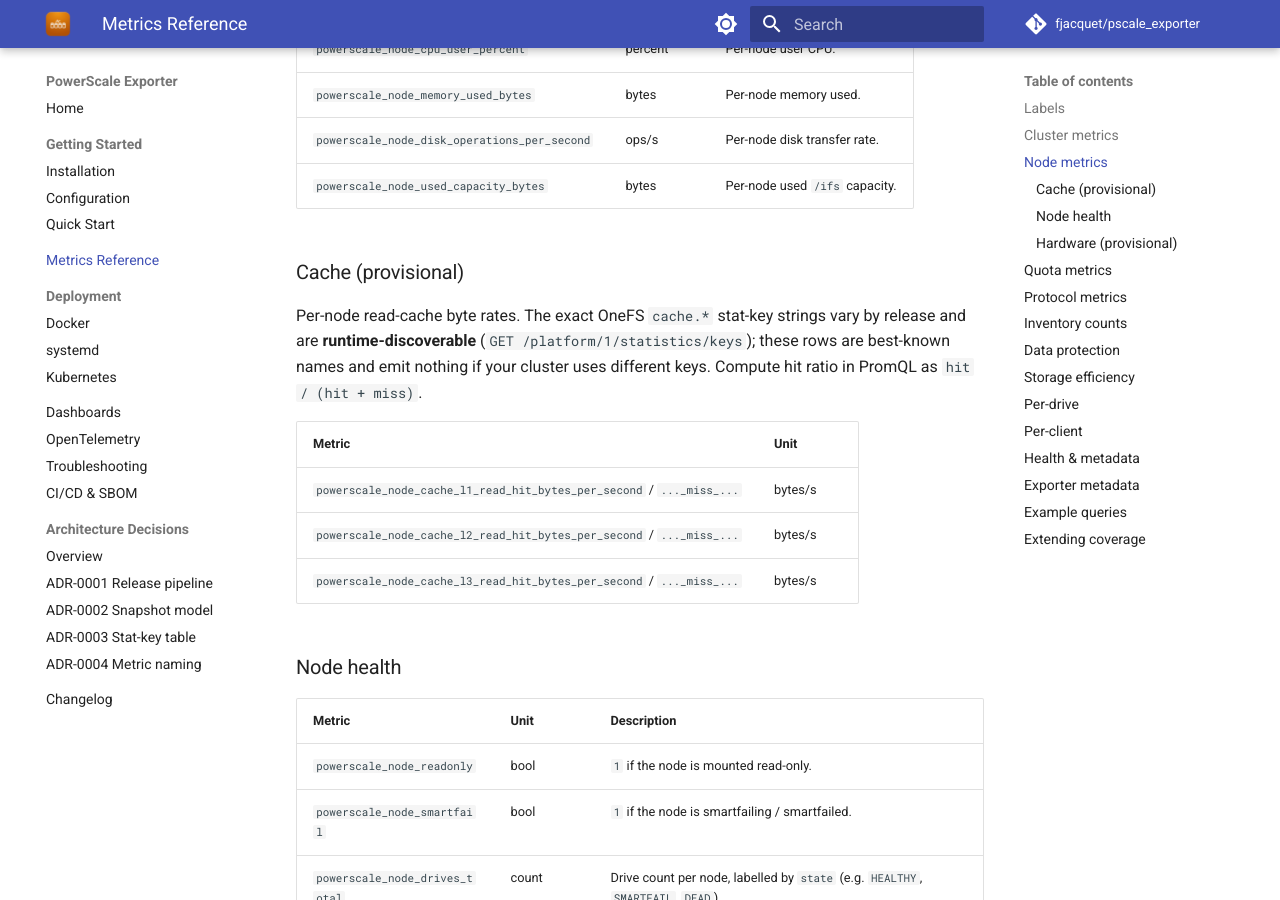
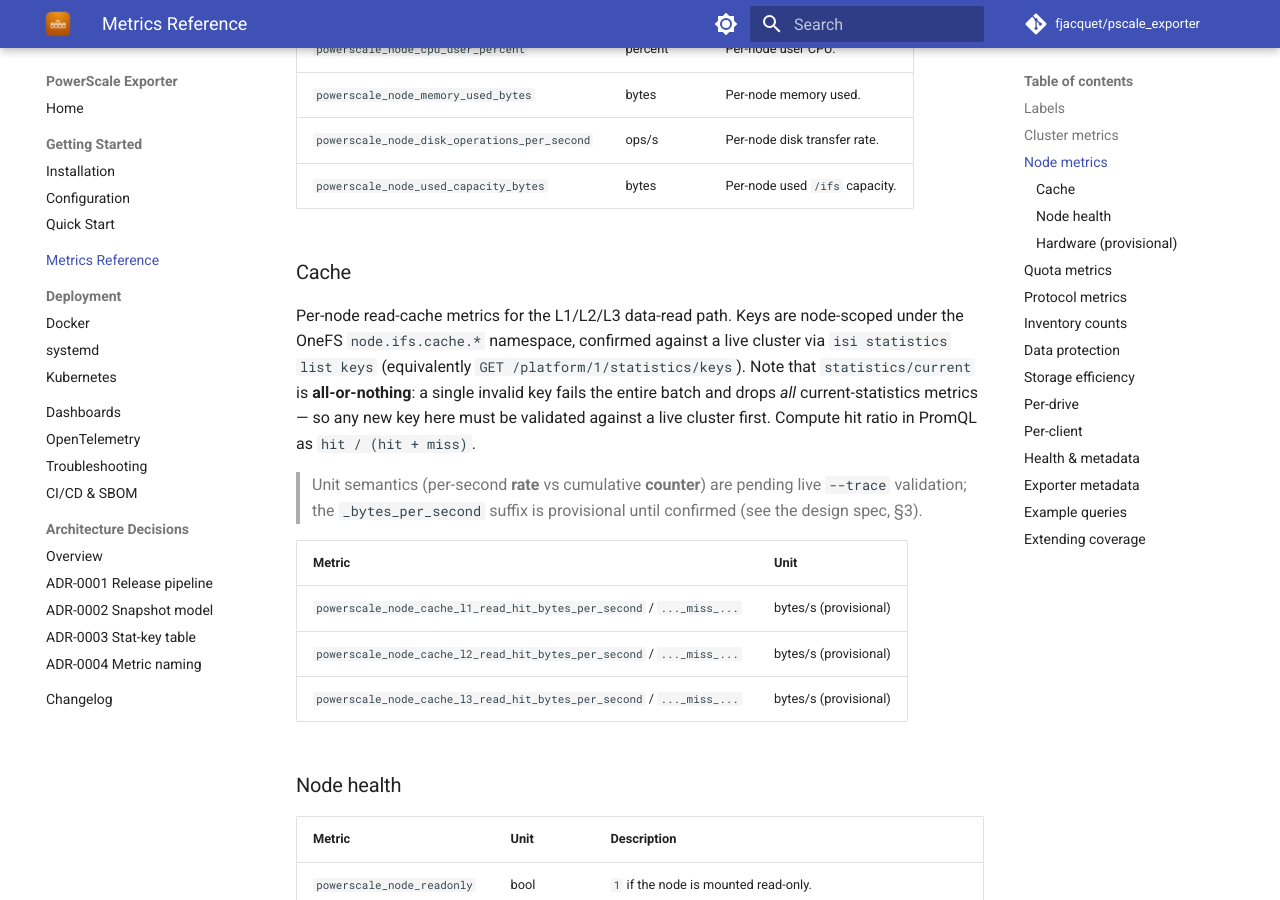
Before and after one commit to fjacquet/pscale_exporter, an MkDocs documentation site: the page built from docs/metrics.md, in a window 1280 px wide and 900 px high, scrolled down 1699 px. Built offline with MkDocs 1.6.1 and Material for MkDocs 9.7.7, drawn with Linux system fonts in a browser that asks for light colours; comment, search, counter and statistics services are not loaded.

Commit message:
docs(metrics): correct cache stat-key caveat (all-or-nothing batch, node.ifs.)

```diff
--- a/docs/metrics.md
+++ b/docs/metrics.md
@@ -52,18 +52,24 @@ Per-node series; the `node` label is the logical node number (LNN).
 | `powerscale_node_disk_operations_per_second` | ops/s | Per-node disk transfer rate. |
 | `powerscale_node_used_capacity_bytes` | bytes | Per-node used `/ifs` capacity. |
 
-### Cache (provisional)
+### Cache
 
-Per-node read-cache byte rates. The exact OneFS `cache.*` stat-key strings vary by release
-and are **runtime-discoverable** (`GET /platform/1/statistics/keys`); these rows are
-best-known names and emit nothing if your cluster uses different keys. Compute hit ratio in
-PromQL as `hit / (hit + miss)`.
+Per-node read-cache metrics for the L1/L2/L3 data-read path. Keys are node-scoped under the
+OneFS `node.ifs.cache.*` namespace, confirmed against a live cluster via
+`isi statistics list keys` (equivalently `GET /platform/1/statistics/keys`). Note that
+`statistics/current` is **all-or-nothing**: a single invalid key fails the entire batch and
+drops *all* current-statistics metrics — so any new key here must be validated against a live
+cluster first. Compute hit ratio in PromQL as `hit / (hit + miss)`.
+
+> Unit semantics (per-second **rate** vs cumulative **counter**) are pending live `--trace`
+> validation; the `_bytes_per_second` suffix is provisional until confirmed (see the design
+> spec, §3).
 
 | Metric | Unit |
 |---|---|
-| `powerscale_node_cache_l1_read_hit_bytes_per_second` / `..._miss_...` | bytes/s |
-| `powerscale_node_cache_l2_read_hit_bytes_per_second` / `..._miss_...` | bytes/s |
-| `powerscale_node_cache_l3_read_hit_bytes_per_second` / `..._miss_...` | bytes/s |
+| `powerscale_node_cache_l1_read_hit_bytes_per_second` / `..._miss_...` | bytes/s (provisional) |
+| `powerscale_node_cache_l2_read_hit_bytes_per_second` / `..._miss_...` | bytes/s (provisional) |
+| `powerscale_node_cache_l3_read_hit_bytes_per_second` / `..._miss_...` | bytes/s (provisional) |
 
 ### Node health
 
```
